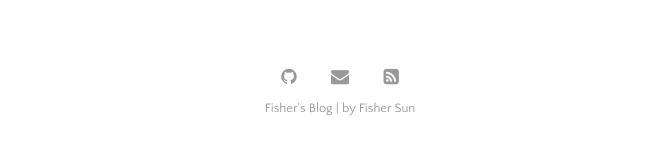
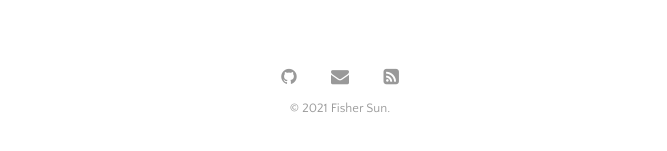
Before and after one commit to seasonedfish/blog, a Jekyll site: the page built from index.html, in a window 1280 px wide. Shown: the part 1734-1885 px from the top of the page, without its empty margins (300-967 px from the left). Built offline with Jekyll 4.4.1, drawn with Linux system fonts in a browser that asks for light colours; the list of posts is cut into pages by our own code.

Commit message:
Add copyright notice

```diff
--- a/_includes/footer.html
+++ b/_includes/footer.html
@@ -1,4 +1,4 @@
 <footer class="footer">
   {% include social-icons.html %}
-  <div class="footer-description"><a href="{{ site.github.url }}/">{{ site.title }} | {{ site.description }} by {{ site.author }}</a></div>
+  <div class="footer-description"><a href="{{ site.github.url }}/">© 2021 {{ site.author }}.</a></div>
 </footer>
```
